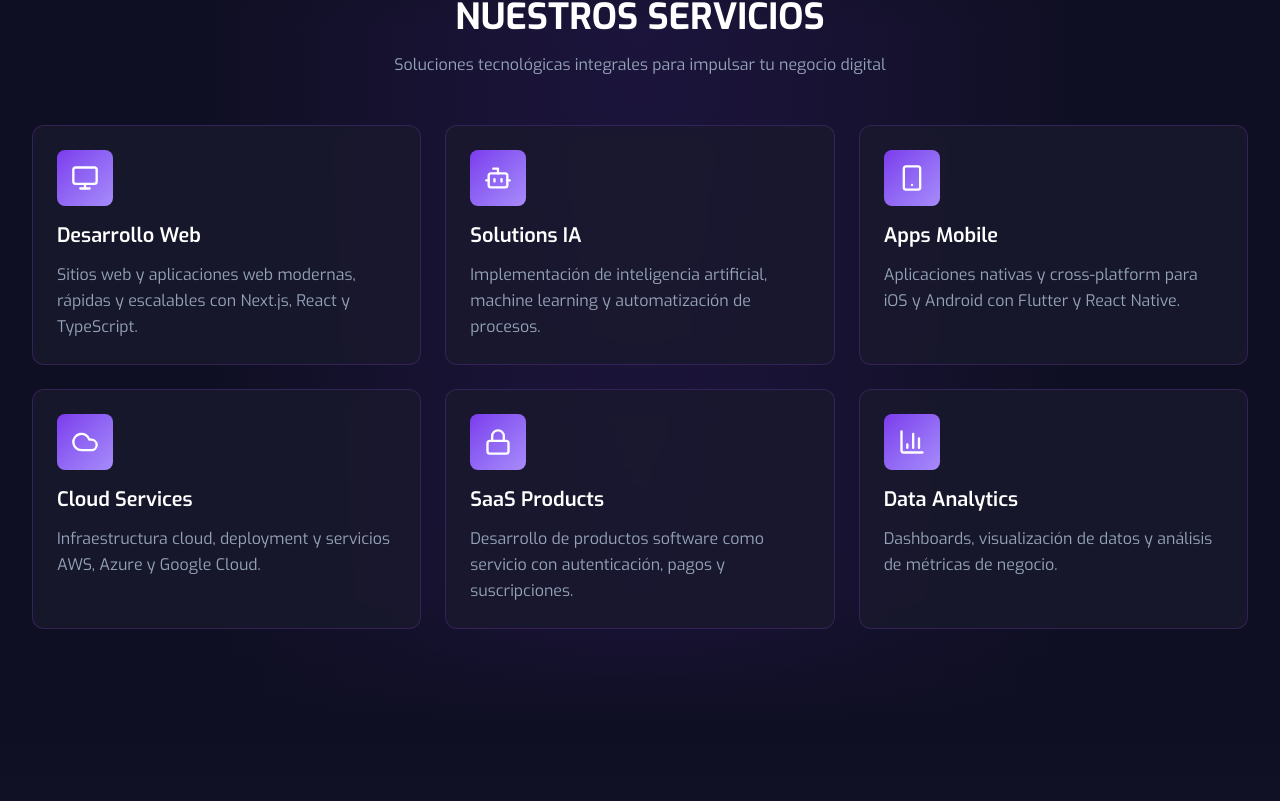
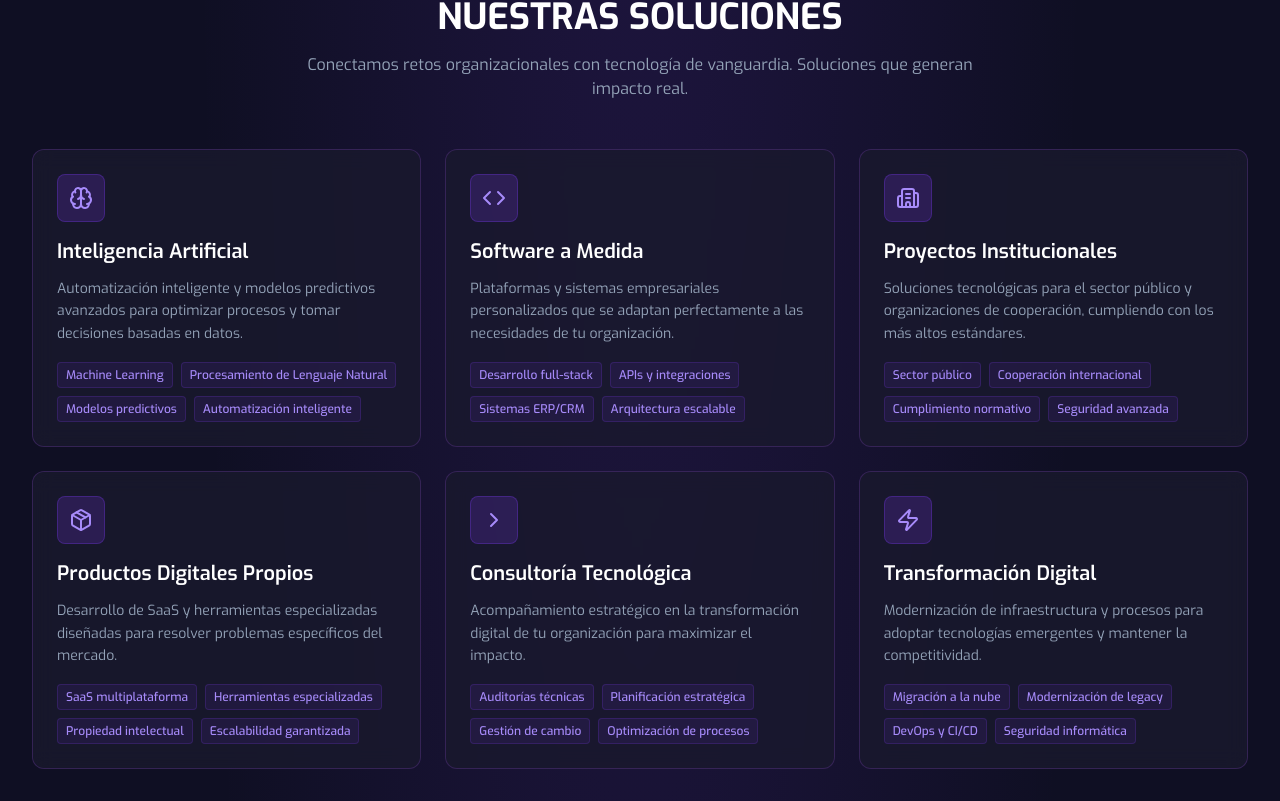
Before and after one commit to kcumen/kcumen-web-2026, a Next.js app: page / in a window 1280 px wide. Shown: the part 999-1800 px from the top of the page. Built offline with nearby package versions, Linux system fonts and the light colour scheme.

Commit message:
Add Soluciones section with new content

```diff
--- a/src/app/page.tsx
+++ b/src/app/page.tsx
@@ -2,7 +2,7 @@ import type { Metadata } from "next";
 import "./globals.css";
 import Navbar from "@/components/Navbar";
 import Hero from "@/components/Hero";
-import Servicios from "@/components/Servicios";
+import Soluciones from "@/components/Soluciones";
 import PorQueElegirnos from "@/components/PorQueElegirnos";
 import Proyectos from "@/components/Proyectos";
 import Testimonios from "@/components/Testimonios";
@@ -20,7 +20,7 @@ export default function Home() {
     <main className="min-h-screen">
       <Navbar />
       <Hero />
-      <Servicios />
+      <Soluciones />
       <PorQueElegirnos />
       <Proyectos />
       <Testimonios />
--- a/src/components/Navbar.tsx
+++ b/src/components/Navbar.tsx
@@ -4,7 +4,7 @@ import { useState } from "react";
 import { Menu, X, Cpu } from "lucide-react";
 
 const navLinks = [
-  { name: "Servicios", href: "#servicios" },
+  { name: "Soluciones", href: "#servicios" },
   { name: "Nosotros", href: "#nosotros" },
   { name: "Proyectos", href: "#proyectos" },
   { name: "Contacto", href: "#contacto" },
--- a/src/components/Servicios.tsx
+++ /dev/null
@@ -1,86 +0,0 @@
-"use client";
-
-import { Monitor, Bot, Smartphone, Cloud, Lock, BarChart3 } from "lucide-react";
-
-const servicios = [
-  {
-    icon: Monitor,
-    title: "Desarrollo Web",
-    description: "Sitios web y aplicaciones web modernas, rápidas y escalables con Next.js, React y TypeScript.",
-  },
-  {
-    icon: Bot,
-    title: "Solutions IA",
-    description: "Implementación de inteligencia artificial, machine learning y automatización de procesos.",
-  },
-  {
-    icon: Smartphone,
-    title: "Apps Mobile",
-    description: "Aplicaciones nativas y cross-platform para iOS y Android con Flutter y React Native.",
-  },
-  {
-    icon: Cloud,
-    title: "Cloud Services",
-    description: "Infraestructura cloud, deployment y servicios AWS, Azure y Google Cloud.",
-  },
-  {
-    icon: Lock,
-    title: "SaaS Products",
-    description: "Desarrollo de productos software como servicio con autenticación, pagos y suscripciones.",
-  },
-  {
-    icon: BarChart3,
-    title: "Data Analytics",
-    description: "Dashboards, visualización de datos y análisis de métricas de negocio.",
-  },
-];
-
-export default function Servicios() {
-  return (
-    <section id="servicios" className="py-16 md:py-24 relative">
-      {/* Background Effect */}
-      <div className="absolute inset-0 -z-10">
-        <div className="absolute top-0 left-0 w-full h-32 bg-gradient-to-b from-[#0F0F23] to-transparent" />
-        <div className="absolute bottom-0 left-0 w-full h-32 bg-gradient-to-t from-[#0F0F23] to-transparent" />
-      </div>
-
-      <div className="max-w-7xl mx-auto px-4 sm:px-6 lg:px-8">
-        {/* Section Header */}
-        <div className="text-center mb-12">
-          <h2
-            className="text-3xl md:text-4xl font-bold text-white mb-4"
-            style={{ fontFamily: "var(--font-heading)" }}
-          >
-            NUESTROS SERVICIOS
-          </h2>
-          <p className="text-[#94A3B8] max-w-2xl mx-auto">
-            Soluciones tecnológicas integrales para impulsar tu negocio digital
-          </p>
-        </div>
-
-        {/* Services Grid */}
-        <div className="grid grid-cols-1 md:grid-cols-2 lg:grid-cols-3 gap-6">
-          {servicios.map((servicio, index) => (
-            <div
-              key={index}
-              className="group p-6 glass-card rounded-xl hover:shadow-neon transition-all duration-300 cursor-pointer"
-            >
-              <div className="w-14 h-14 bg-gradient-to-br from-[#7C3AED] to-[#A78BFA] rounded-lg flex items-center justify-center mb-4 group-hover:scale-110 transition-transform duration-300">
-                <servicio.icon className="w-7 h-7 text-white" />
-              </div>
-              <h3
-                className="text-xl font-semibold text-white mb-3"
-                style={{ fontFamily: "var(--font-heading)" }}
-              >
-                {servicio.title}
-              </h3>
-              <p className="text-[#94A3B8] leading-relaxed">
-                {servicio.description}
-              </p>
-            </div>
-          ))}
-        </div>
-      </div>
-    </section>
-  );
-}
--- /dev/null
+++ b/src/components/Soluciones.tsx
@@ -0,0 +1,141 @@
+"use client";
+
+import { Brain, Code, Building2, Package, ChevronRight, Zap } from "lucide-react";
+import Link from "next/link";
+
+const soluciones = [
+  {
+    titulo: "Inteligencia Artificial",
+    descripcion: "Automatización inteligente y modelos predictivos avanzados para optimizar procesos y tomar decisiones basadas en datos.",
+    icon: Brain,
+    caracteristicas: [
+      "Machine Learning",
+      "Procesamiento de Lenguaje Natural",
+      "Modelos predictivos",
+      "Automatización inteligente",
+    ],
+  },
+  {
+    titulo: "Software a Medida",
+    descripcion: "Plataformas y sistemas empresariales personalizados que se adaptan perfectamente a las necesidades de tu organización.",
+    icon: Code,
+    caracteristicas: [
+      "Desarrollo full-stack",
+      "APIs y integraciones",
+      "Sistemas ERP/CRM",
+      "Arquitectura escalable",
+    ],
+  },
+  {
+    titulo: "Proyectos Institucionales",
+    descripcion: "Soluciones tecnológicas para el sector público y organizaciones de cooperación, cumpliendo con los más altos estándares.",
+    icon: Building2,
+    caracteristicas: [
+      "Sector público",
+      "Cooperación internacional",
+      "Cumplimiento normativo",
+      "Seguridad avanzada",
+    ],
+  },
+  {
+    titulo: "Productos Digitales Propios",
+    descripcion: "Desarrollo de SaaS y herramientas especializadas diseñadas para resolver problemas específicos del mercado.",
+    icon: Package,
+    caracteristicas: [
+      "SaaS multiplataforma",
+      "Herramientas especializadas",
+      "Propiedad intelectual",
+      "Escalabilidad garantizada",
+    ],
+  },
+  {
+    titulo: "Consultoría Tecnológica",
+    descripcion: "Acompañamiento estratégico en la transformación digital de tu organización para maximizar el impacto.",
+    icon: ChevronRight,
+    caracteristicas: [
+      "Auditorías técnicas",
+      "Planificación estratégica",
+      "Gestión de cambio",
+      "Optimización de procesos",
+    ],
+  },
+  {
+    titulo: "Transformación Digital",
+    descripcion: "Modernización de infraestructura y procesos para adoptar tecnologías emergentes y mantener la competitividad.",
+    icon: Zap,
+    caracteristicas: [
+      "Migración a la nube",
+      "Modernización de legacy",
+      "DevOps y CI/CD",
+      "Seguridad informática",
+    ],
+  },
+];
+
+export default function Soluciones() {
+  return (
+    <section id="servicios" className="py-16 md:py-24 relative">
+      <div className="max-w-7xl mx-auto px-4 sm:px-6 lg:px-8">
+        {/* Section Header */}
+        <div className="text-center mb-12">
+          <h2
+            className="text-3xl md:text-4xl font-bold text-white mb-4"
+            style={{ fontFamily: "var(--font-heading)" }}
+          >
+            NUESTRAS SOLUCIONES
+          </h2>
+          <p className="text-[#94A3B8] max-w-2xl mx-auto">
+            Conectamos retos organizacionales con tecnología de vanguardia.
+            Soluciones que generan impacto real.
+          </p>
+        </div>
+
+        {/* Solutions Grid */}
+        <div className="grid grid-cols-1 md:grid-cols-2 lg:grid-cols-3 gap-6">
+          {soluciones.map((solucion, index) => (
+            <div
+              key={index}
+              className="group glass-card rounded-xl p-6 hover:shadow-neon transition-all duration-300"
+            >
+              {/* Icon */}
+              <div className="w-12 h-12 rounded-lg bg-[#7C3AED]/20 border border-[#7C3AED]/30 flex items-center justify-center mb-4">
+                <solucion.icon className="w-6 h-6 text-[#A78BFA]" />
+              </div>
+
+              {/* Content */}
+              <h3
+                className="text-xl font-semibold text-white mb-3"
+                style={{ fontFamily: "var(--font-heading)" }}
+              >
+                {solucion.titulo}
+              </h3>
+              <p className="text-[#94A3B8] mb-4 text-sm leading-relaxed">
+                {solucion.descripcion}
+              </p>
+
+              {/* Features */}
+              <div className="flex flex-wrap gap-2">
+                {solucion.caracteristicas.map((caracteristica, i) => (
+                  <span key={i} className="px-2 py-1 text-xs font-medium bg-[#7C3AED]/10 border border-[#7C3AED]/20 rounded text-[#A78BFA]">
+                    {caracteristica}
+                  </span>
+                ))}
+              </div>
+            </div>
+          ))}
+        </div>
+
+        {/* CTA */}
+        <div className="text-center mt-12">
+          <Link
+            href="#contacto"
+            className="inline-flex items-center justify-center px-8 py-4 bg-gradient-to-r from-[#7C3AED] to-[#A78BFA] text-white font-semibold rounded-lg hover:shadow-neon transition-all duration-200 cursor-pointer"
+          >
+            Agenda una reunión
+            <ChevronRight className="ml-2 w-5 h-5" />
+          </Link>
+        </div>
+      </div>
+    </section>
+  );
+}
```
